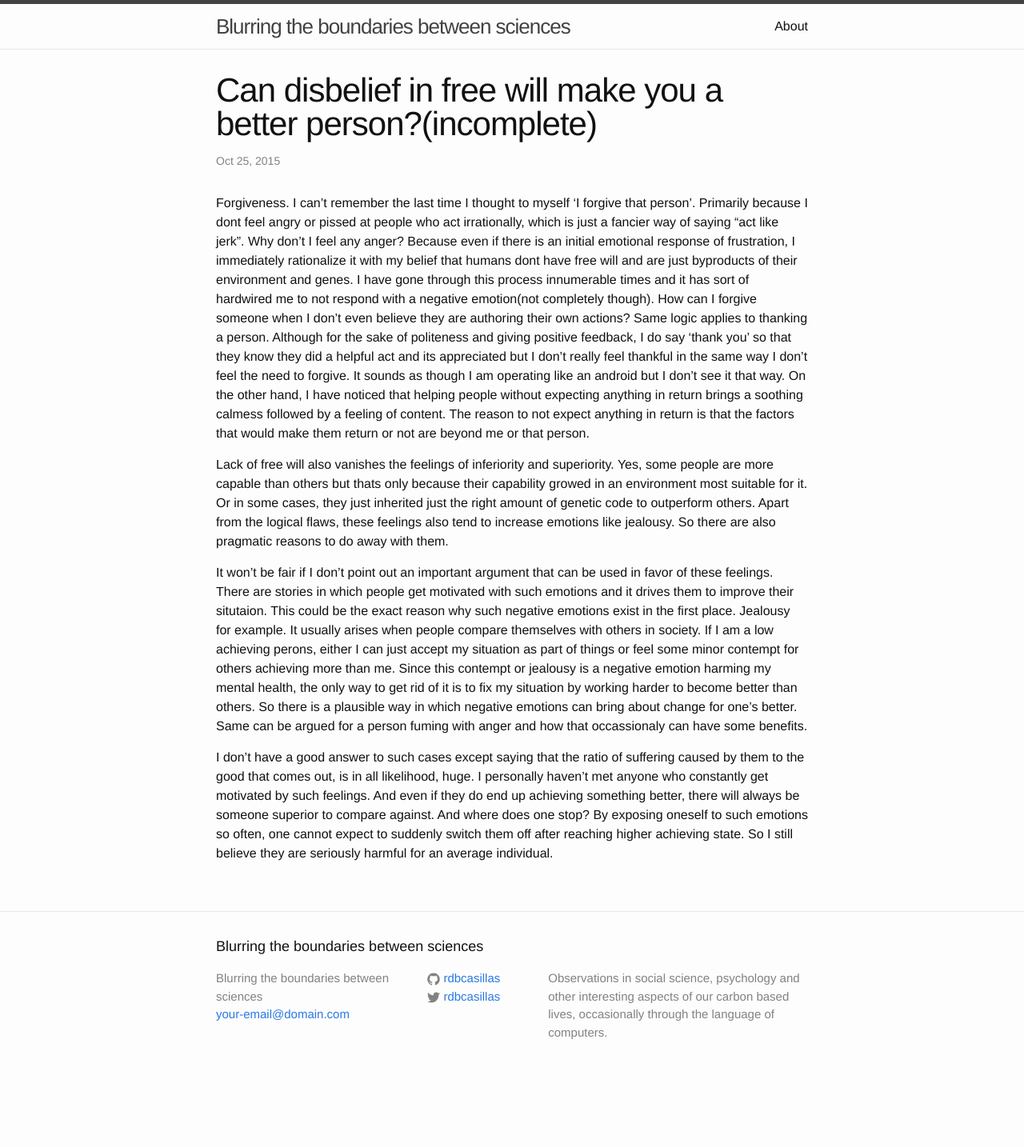
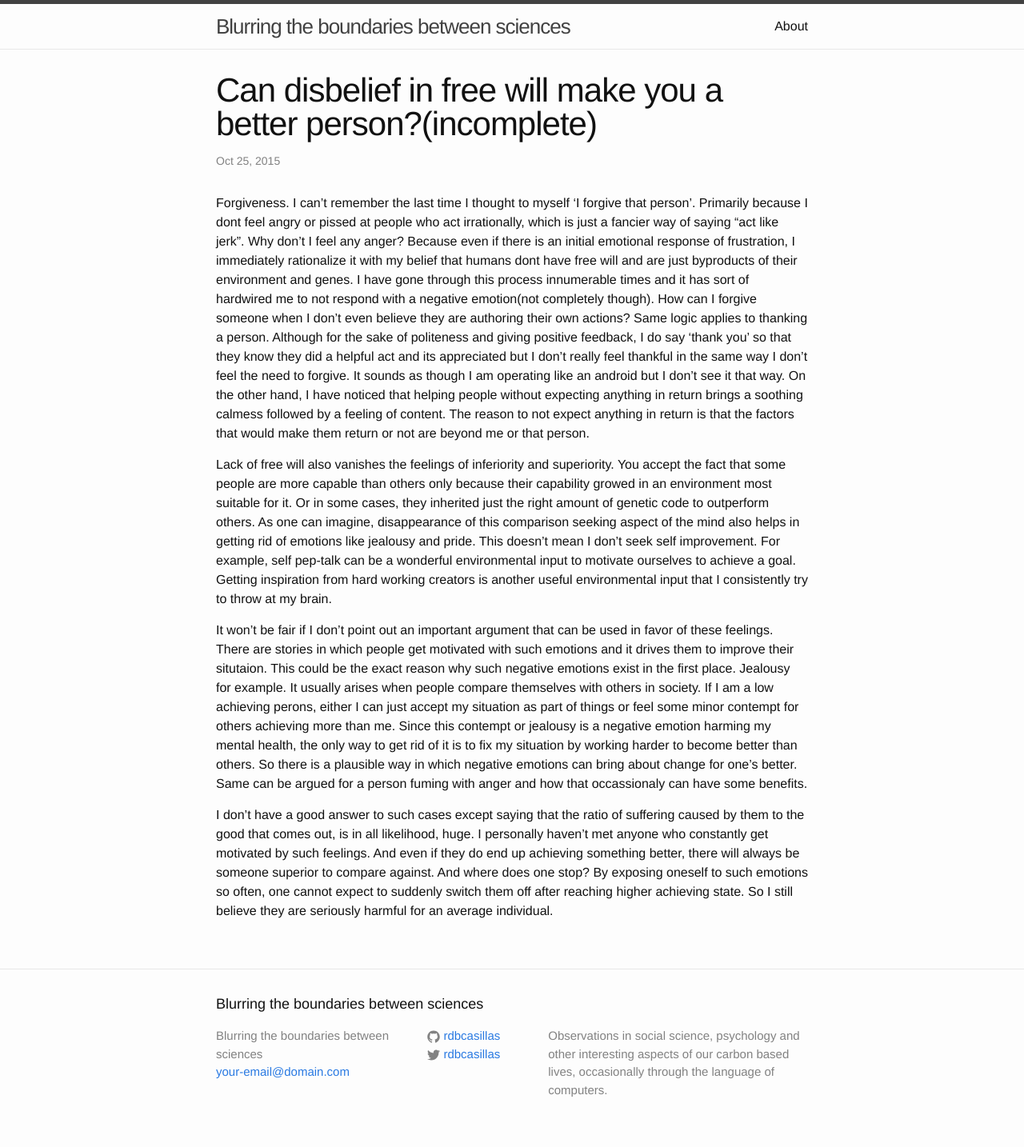
Before and after one commit to rdbcasillas/rdbcasillas.github.io, a Jekyll site: the page built from _posts/2015-10-25-lackoffreeWill-benefits.markdown, in a window 1280 px wide. Shown: the whole page at 80% size. Built offline with Jekyll 4.4.1, drawn with Linux system fonts in a browser that asks for light colours; before the commit the page ends 1362 px from its top, so only the background shows below that.

Commit message:
More content change in free will post

```diff
--- a/_posts/2015-10-25-lackoffreeWill-benefits.markdown
+++ b/_posts/2015-10-25-lackoffreeWill-benefits.markdown
@@ -6,7 +6,7 @@ title: "Can disbelief in free will make you a better person?(incomplete)"
 
 Forgiveness. I can’t remember the last time I thought to myself ‘I forgive that person’.  Primarily because I dont feel angry or pissed at people who act irrationally, which is just a fancier way of saying "act like jerk". Why don’t I feel any anger? Because even if there is an initial emotional response of frustration, I immediately rationalize it with my belief that humans dont have free will and are just byproducts of their environment and genes. I have gone through this process innumerable times and it has sort of hardwired me to not respond with a negative emotion(not completely though). How can I forgive someone when I don’t even believe they are authoring their own actions? Same logic applies to thanking a person. Although for the sake of politeness and giving positive feedback, I do say ‘thank you’  so that they know they did a helpful act and its appreciated but I don’t really feel thankful in the same way I don’t feel the need to forgive. It sounds as though I am operating like an android but I don’t see it that way. On the other hand, I have noticed that helping people without expecting anything in return brings a soothing calmess followed by a feeling of content. The reason to not expect anything in return is that the factors that would make them return or not are beyond me or that person.
 
-Lack of free will also vanishes the feelings of inferiority and superiority. Yes, some people are more capable than others but thats only because their capability growed in an environment most suitable for it. Or in some cases, they just inherited just the right amount of genetic code to outperform others. Apart from the logical flaws, these feelings also tend to increase emotions like jealousy. So there are also pragmatic reasons to do away with them.
+Lack of free will also vanishes the feelings of inferiority and superiority. You accept the fact that some people are more capable than others only because their capability growed in an environment most suitable for it. Or in some cases, they inherited just the right amount of genetic code to outperform others. As one can imagine, disappearance of this comparison seeking aspect of the mind also helps in getting rid of emotions like jealousy and pride. This doesn't mean I don't seek self improvement. For example, self pep-talk can be a wonderful environmental input to motivate ourselves to achieve a goal. Getting inspiration from hard working creators is another useful environmental input that I consistently try to throw at my brain.
 
 It won’t be fair if I don’t point out an important argument that can be used in favor of these feelings. There are stories in which people get motivated with such emotions and it drives them to improve their situtaion. This could be the exact reason why such negative emotions exist in the first place. Jealousy for example. It usually arises when people compare themselves with others in society. If I am a low achieving perons, either I can just accept my situation as part of things or feel some minor contempt for others achieving more than me. Since this contempt or jealousy is a negative emotion harming my mental health, the only way to get rid of it is to fix my situation by working harder to become better than others. So there is a plausible way in which negative emotions can bring about change for one’s better. Same can be argued for a person fuming with anger and how that occassionaly can have some benefits.
 
```
